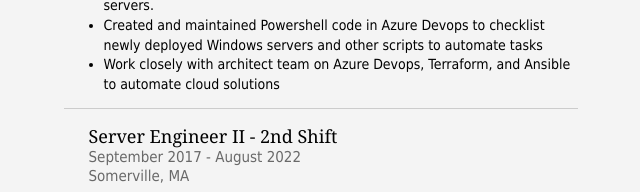
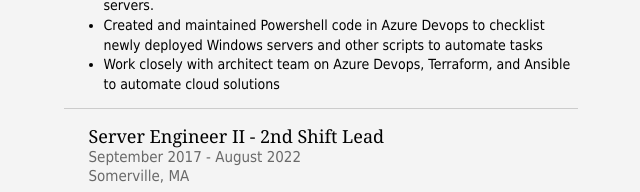
Before and after one commit to JeffreyScannell/github-upload, a plain HTML site: page index.html in a window 1280 px wide. Shown: the part 1054-1246 px from the top of the page, 360-1000 px from the left. Drawn offline with Linux system fonts and the light colour scheme; no server answers.

Commit message:
add lead to 2nd shift job title

```diff
--- a/index.html
+++ b/index.html
@@ -122,7 +122,7 @@
                 </div>
                 <div class="job">
                     <div class="job-header">
-                        <h3 class="h3-job-title">Server Engineer II - 2nd Shift</h3>
+                        <h3 class="h3-job-title">Server Engineer II - 2nd Shift Lead</h3>
                         <!--<h3 class="h3-job-company">Mass General Brigham</h3>-->
                         <h4 class="h4-job-date">September 2017 - August 2022</h4>
                         <h4 class="h4-job-location">Somerville, MA</h4>
```
